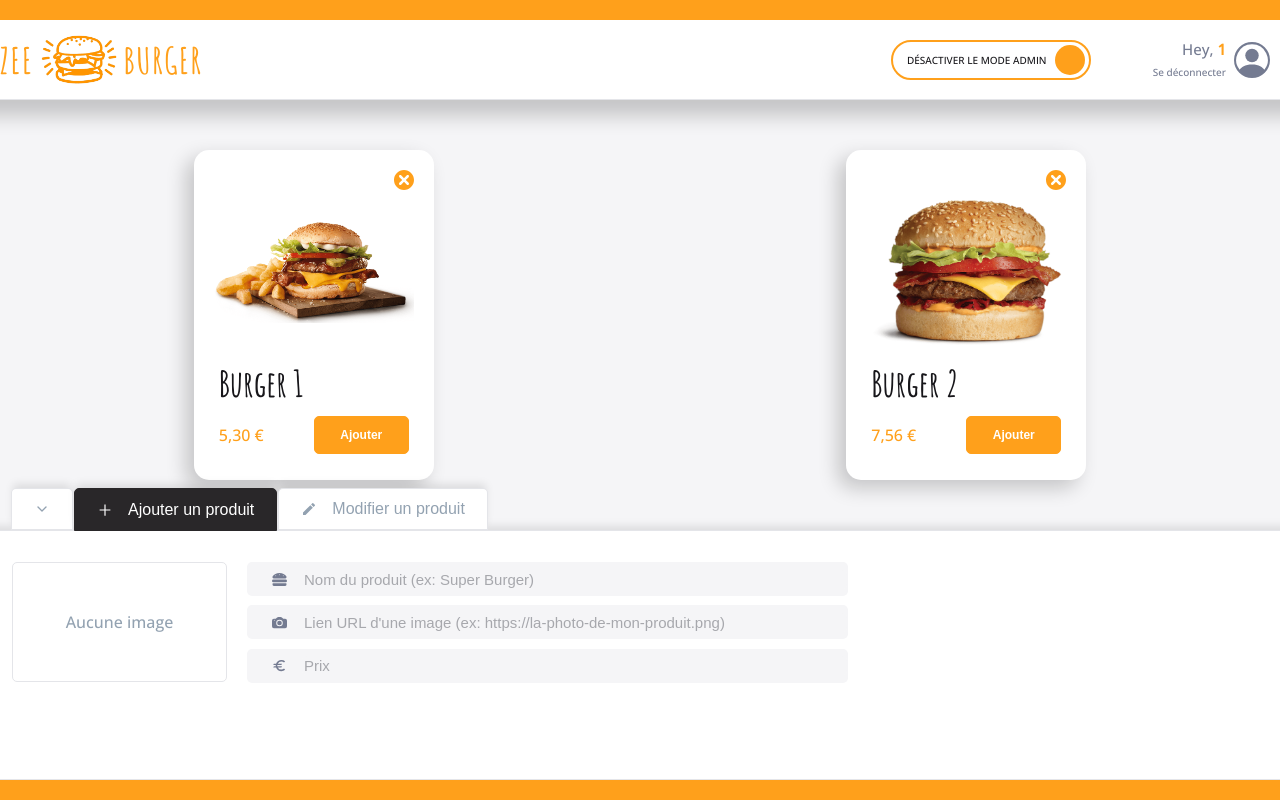
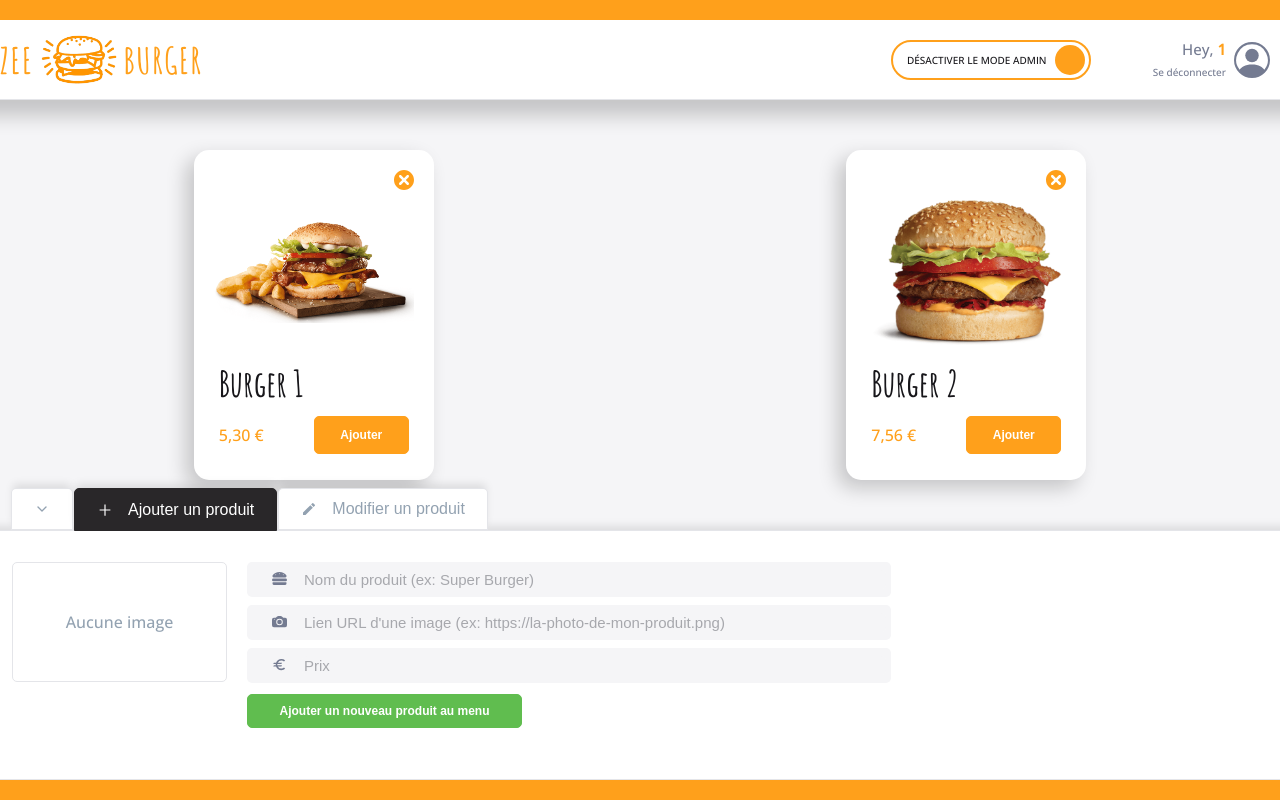
Before and after one commit to YannLescot/crazee-burger, a React (Create React App) app: page /order/1 in a window 1280 px wide. Shown: the top 800 px of the page. Built offline with nearby package versions, Linux system fonts and the light colour scheme.

Commit message:
♻️ F09: ORDER > ProductForm > despecify it

```diff
--- a/src/components/pages/order/Main/AdminPanel/PanelBody/AddProduct.js
+++ b/src/components/pages/order/Main/AdminPanel/PanelBody/AddProduct.js
@@ -3,17 +3,14 @@ import styled from "styled-components";
 import ProductForm from "./ProductForm";
 import OrderContext from "../../../../../../context/OrderContext";
 import ImagePreview from "./ImagePreview";
-
-const EMPTY_PRODUCT = {
-  id: "",
-  title: "",
-  imageSource: "",
-  price: "",
-};
+import Button from "../../../../../reusable/Button";
+import { FiCheck } from "react-icons/fi";
+import { EMPTY_PRODUCT } from "../../../../../../js/enum";
 
 export default function AddProduct() {
   const { menu, setMenu, productToAdd, setProductToAdd } =
     useContext(OrderContext);
+
   const [wasProductAdded, setWasProductAdded] = useState(false);
 
   const displaySuccessMessage = () => {
@@ -29,7 +26,6 @@ export default function AddProduct() {
       {
         ...productToAdd,
         id: crypto.randomUUID(),
-        price: productToAdd.price,
       },
       ...menu,
     ]);
@@ -37,21 +33,54 @@ export default function AddProduct() {
     setProductToAdd(EMPTY_PRODUCT);
   };
 
+  const handleFieldChange = (event) => {
+    const { name, value } = event.target;
+    setProductToAdd({ ...productToAdd, [name]: value });
+  };
+
   return (
-    <AddProductStyled>
+    <AddProductStyled onSubmit={handleSubmit}>
       <ImagePreview imageSource={productToAdd.imageSource} />
       <ProductForm
-        onSubmit={handleSubmit}
         wasProductAdded={wasProductAdded}
         product={productToAdd}
+        handleChange={handleFieldChange}
       />
+      <div className="addSection">
+        <Button
+          className="submit-button"
+          label={"Ajouter un nouveau produit au menu"}
+          variant="add"
+        />
+        {wasProductAdded && (
+          <span className="succesAdd">
+            <FiCheck className="icon" /> Ajouté avec succès !
+          </span>
+        )}
+      </div>
     </AddProductStyled>
   );
 }
 
-const AddProductStyled = styled.div`
-  width: 100%;
+const AddProductStyled = styled.form`
+  height: 100%;
+  width: 70%;
+
   display: grid;
-  grid-template-columns: 1fr 3fr 2fr;
+  grid-template-columns: 1fr 3fr;
+  grid-template-rows: repeat(1, 1fr);
   grid-column-gap: 20px;
+  grid-row-gap: 8px;
+
+  .addSection {
+    grid-area: 4 / 2 / -1 / -1;
+    display: flex;
+    align-items: center;
+    position: relative;
+    top: 3px;
+
+    .submit-button {
+      height: 100%;
+    }
+  }
 `;
--- a/src/components/pages/order/Main/AdminPanel/PanelBody/EditProduct.js
+++ b/src/components/pages/order/Main/AdminPanel/PanelBody/EditProduct.js
@@ -7,14 +7,32 @@ import { theme } from "../../../../../../theme";
 import { HiCursorClick } from "react-icons/hi";
 
 export default function EditProduct() {
-  const { productToEdit } = useContext(OrderContext);
+  const { productToEdit, setProductToEdit, menu, setMenu, titleEditBoxRef } =
+    useContext(OrderContext);
+
+  const handleFieldChange = (event) => {
+    const { name, value } = event.target;
+    setProductToEdit({ ...productToEdit, [name]: value });
+
+    const newMenu = menu.map((product) =>
+      product.id === productToEdit.id ? { ...product, [name]: value } : product
+    );
+    setMenu(newMenu);
+  };
 
   return (
     <EditProductStyled>
       {productToEdit ? (
         <div className="hasItem">
           <ImagePreview imageSource={productToEdit.imageSource} />
-          <ProductForm product={productToEdit} />
+          <ProductForm
+            product={productToEdit}
+            handleChange={handleFieldChange}
+            neededRef={titleEditBoxRef}
+          />
+          <div className="editSection">
+            Cliquer sur un produit du menu pour le modifier <p>en temps réel</p>
+          </div>
         </div>
       ) : (
         <div className="isEmpty">
@@ -54,4 +72,13 @@ const EditProductStyled = styled.div`
       }
     }
   }
+
+  .editSection {
+    color: ${theme.colors.primary};
+    font-size: ${theme.fonts.size.SM};
+    p {
+      text-decoration: underline;
+      padding: 5px;
+    }
+  }
 `;
--- a/src/components/pages/order/Main/AdminPanel/PanelBody/ProductForm.js
+++ b/src/components/pages/order/Main/AdminPanel/PanelBody/ProductForm.js
@@ -1,123 +1,41 @@
-import React, { useContext } from "react";
-import { FiCheck } from "react-icons/fi";
+import React from "react";
 import styled from "styled-components";
-import { theme } from "../../../../../../theme";
-import Button from "../../../../../reusable/Button";
 import TextInput from "../../../../../reusable/TextInput";
 import { getInputsConfig } from "../inputsConfig";
-import OrderContext from "../../../../../../context/OrderContext";
 
-export default function ProductForm({
-  onSubmit,
-  wasProductAdded,
-  product,
-  tab,
-}) {
-  const {
-    productToAdd,
-    setProductToAdd,
-    productToEdit,
-    setProductToEdit,
-    menu,
-    setMenu,
-    titleEditBoxRef,
-  } = useContext(OrderContext);
-
-  // const handleFieldChange = (fieldName, value, tab) => {
-  //   if (tab === "add") {
-  //     setProductToAdd({ ...productToAdd, [fieldName]: value });
-  //   } else if (tab === "edit") {
-  //     setProductToEdit({ ...productToEdit, [fieldName]: value });
-
-  //     const newMenu = menu.map((product) =>
-  //       product.id === productToEdit.id
-  //         ? { ...product, [fieldName]: value }
-  //         : product
-  //     );
-  //     setMenu(newMenu);
-  //   }
-  // };
-
-  const handleFieldChange = (event) => {
-    const { field, value } = event.target;
-    setProductToEdit({ ...productToEdit, [field]: value });
-  };
-
+export default function ProductForm({ product, handleChange, neededRef }) {
   return (
-    <ProductFormStyled onSubmit={onSubmit}>
+    <ProductFormStyled>
+      <div className="inputSection">
         {getInputsConfig(product).map(
-        ({ type, value, field, placeholder, Icon }, index) => {
+          ({ type, value, name, placeholder, Icon }) => {
             return (
               <TextInput
-              ref={field === "title" ? titleEditBoxRef : null}
-              key={field}
+                key={name}
+                ref={name === "title" ? neededRef : null}
                 type={type && type}
                 value={value}
-              index={index}
-              onChange={handleFieldChange}
+                name={name}
+                onChange={handleChange}
                 placeholder={placeholder}
                 Icon={Icon}
                 variant="minimalist"
-              productToEdit={productToEdit}
               />
             );
           }
         )}
-
-      {tab === "add" && (
-        <div className="addSection">
-          <Button label={"Ajouter un nouveau produit au menu"} variant="add" />
-          {wasProductAdded && (
-            <span className="succesAdd">
-              <FiCheck className="icon" /> Ajouté avec succès !
-            </span>
-          )}
       </div>
-      )}
-
-      {tab === "edit" && (
-        <div className="editSection">
-          Cliquer sur un produit du menu pour le modifier <p>en temps réel</p>
-        </div>
-      )}
     </ProductFormStyled>
   );
 }
 
-const ProductFormStyled = styled.form`
+const ProductFormStyled = styled.div`
+  .inputSection {
+    grid-area: 1 / 2 / 4 / -1;
+
     display: grid;
-  grid-template-rows: repeat(4, 1fr);
+    grid-template-columns: 1fr;
+    grid-template-rows: repeat(3, 1fr);
     grid-row-gap: 8px;
-  height: 165px;
-  div {
-    display: flex;
-    align-items: center;
-    justify-content: flex-start;
-    height: 34px;
-  }
-
-  .addSection {
-    span {
-      display: flex;
-      align-items: center;
-      font-size: ${theme.fonts.size.SM};
-      margin: 8px 18px;
-      color: ${theme.colors.success};
-
-      .icon {
-        border: 1px solid ${theme.colors.success};
-        border-radius: ${theme.borderRadius.circle};
-        margin-right: 8px;
-      }
-    }
-  }
-
-  .editSection {
-    color: ${theme.colors.primary};
-    font-size: ${theme.fonts.size.SM};
-    p {
-      text-decoration: underline;
-      padding: 5px;
-    }
   }
 `;
--- a/src/components/reusable/TextInput.js
+++ b/src/components/reusable/TextInput.js
@@ -9,6 +9,7 @@ const TextInput = React.forwardRef(
       value,
       index,
       onChange,
+      name,
       placeholder,
       Icon,
       variant,
@@ -22,6 +23,7 @@ const TextInput = React.forwardRef(
         <div className="icon">{Icon && Icon}</div>
         <input
           ref={ref}
+          name={name}
           value={value}
           onChange={onChange}
           placeholder={placeholder}
```
Lines whose indentation alone changed are shown as unchanged.
